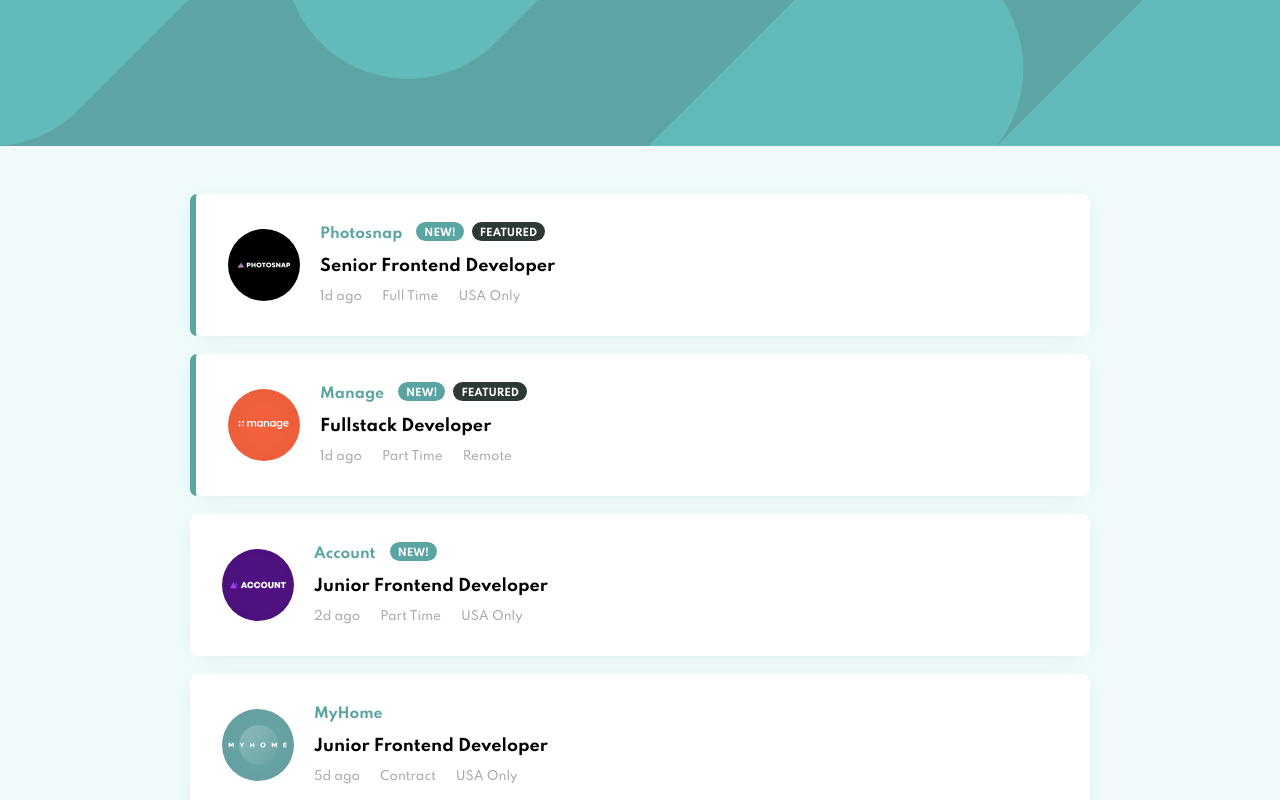
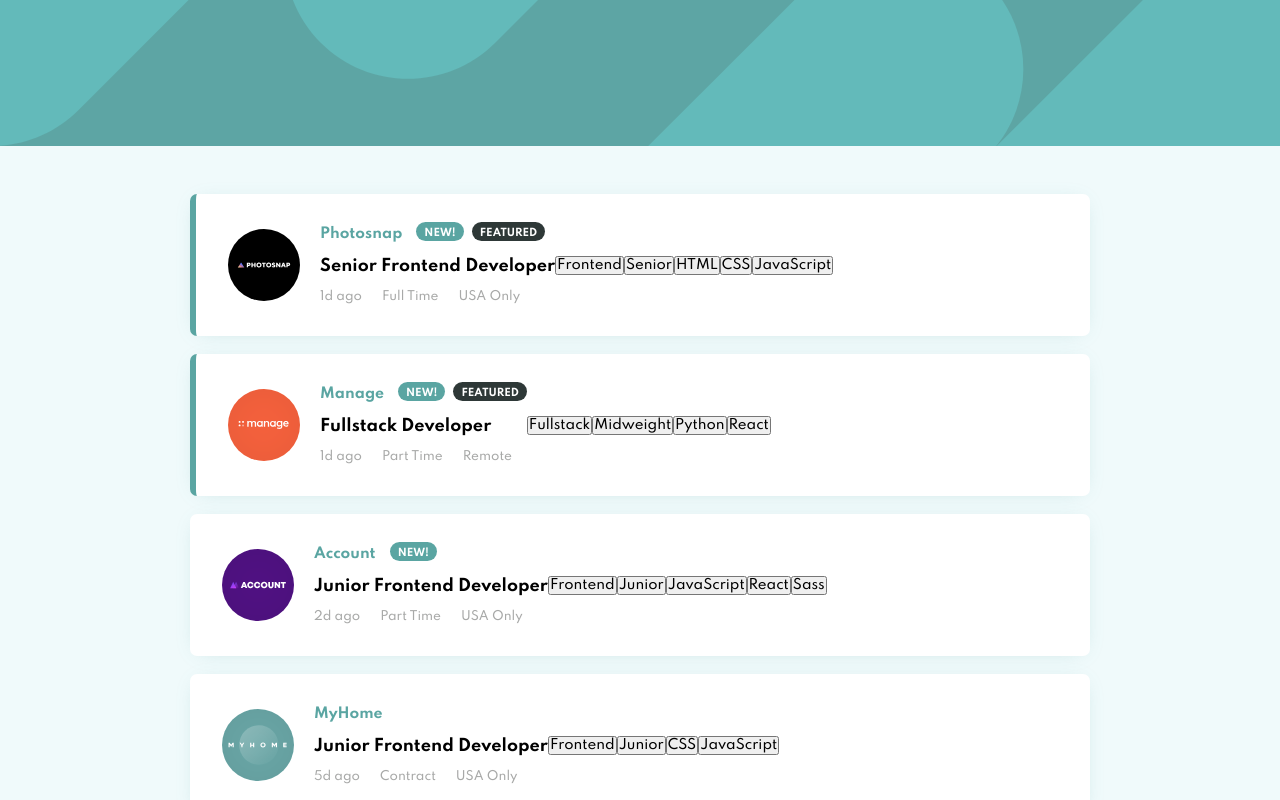
Before and after one commit to feeeyli/job-listings, a React (Create React App) app: page / in a window 1280 px wide. Shown: the top 800 px of the page. Built offline with nearby package versions, Linux system fonts and the light colour scheme.

Commit message:
:construction: create the FilterMethod component without style

```diff
--- a/src/App.js
+++ b/src/App.js
@@ -1,10 +1,10 @@
-import React, { useState } from "react";
+import React from "react";
 
 import jobs from "./data";
 import JobsList from "./infra/layout/JobsList";
 
 const App = () => {
-	const [jobsList, setJobsList] = useState(jobs);
+	const jobsList = jobs;
 
 	return (
 		<>
--- a/src/infra/components/JobItem/index.jsx
+++ b/src/infra/components/JobItem/index.jsx
@@ -1,7 +1,10 @@
 import React from "react";
+import FilterMethod from "../../input/FilterMethod";
 import "./style.scss";
 
 const JobItem = ({ job }) => {
+	const jobFilters = [job.role, job.level, ...job.languages, ...job.tools];
+
 	return (
 		<li className={`job-item${job.featured ? " feature" : ""}`}>
 			<img
@@ -26,6 +29,11 @@
 					<span className="footer__location">{job.location}</span>
 				</div>
 			</div>
+			<div className="job-item__filters">
+				{jobFilters.map((filter, key) => (
+					<FilterMethod filterName={filter} key={key} />
+				))}
+			</div>
 		</li>
 	);
 };
--- /dev/null
+++ b/src/infra/input/FilterMethod/index.jsx
@@ -0,0 +1,11 @@
+import React from "react";
+
+const FilterMethod = ({ filterName }) => {
+	return (
+		<button href="#" className="filter-method" data-filter={filterName}>
+			{filterName}
+		</button>
+	);
+};
+
+export default FilterMethod;
```
